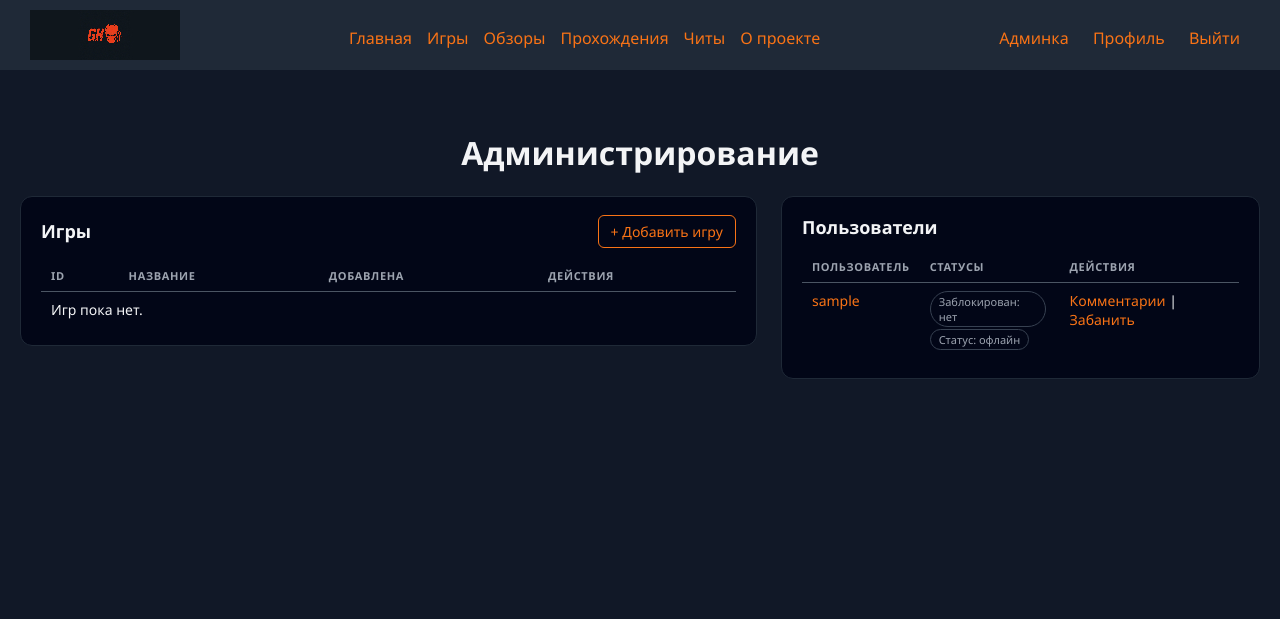
After one commit to DenisSychev95/GameHunt, a Django app: page /admin-panel/ in a window 1280 px wide. The commit adds this page. Shown: the top 619 px of the page. Run offline with Django 5.2, Linux system fonts and the light colour scheme; the visitor is signed in with stand-in values (Sample User, id 1); data comes from the database, SQL or seed files in the repository; data that the repository does not hold is empty; parts of the project's set-up code (start-up, migrations or seed data) failed here and were passed over.

Commit message:
10/12/25 Added Site Admin Panel

```diff
--- a/game_hunt/core/urls.py
+++ b/game_hunt/core/urls.py
@@ -6,5 +6,19 @@ urlpatterns = [
     path('about/', views.about, name='about'),
     path('contacts/', views.contacts, name='contacts'),
     path('privacy_policy/', views.privacy_policy, name='privacy_policy'),
-
+    # --- Админка на сайте --- #
+    # ------ url главной страницы админки
+    path('admin-panel/', views.admin_dashboard, name='admin_dashboard'),
+    # ------ url добавления игры
+    path('admin-panel/games/add/', views.admin_game_create, name='admin_game_create'),
+    # ------ url редактирования игры
+    path('admin-panel/games/<int:pk>/edit/', views.admin_game_edit, name='admin_game_edit'),
+    # ------ url удаления игры
+    path('admin-panel/games/<int:pk>/delete/', views.admin_game_delete, name='admin_game_delete'),
+    # ------ url комментариев пользователя игры
+    path('admin-panel/users/<int:user_id>/comments/',
+         views.admin_user_comments, name='admin_user_comments'),
+    # ------ url бан/разбан пользователя
+    path('admin-panel/users/<int:user_id>/toggle-ban/',
+         views.admin_toggle_ban, name='admin_toggle_ban'),
 ]
--- /dev/null
+++ b/game_hunt/core/utils.py
@@ -0,0 +1,5 @@
+
+# Вспомогательная функция для проверки доступа пользователя к админ-панели
+
+def staff_check(user):
+    return user.is_staff or user.is_superuser
--- a/game_hunt/core/views.py
+++ b/game_hunt/core/views.py
@@ -1,4 +1,10 @@
-from django.shortcuts import render
+from django.shortcuts import render, redirect, get_object_or_404
+from django.contrib.auth.models import User
+from django.contrib import messages
+from django.contrib.auth.decorators import user_passes_test
+from games.models import Game, GameComment
+from games.forms import GameAdminForm
+from .utils import staff_check
 
 
 def homepage(request):
@@ -15,3 +21,104 @@ def contacts(request):
 
 def privacy_policy(request):
     return render(request, 'core/privacy_policy.html')
+
+
+# Главная страница админ-панели
+@user_passes_test(staff_check)
+def admin_dashboard(request):
+    games = Game.objects.all().order_by('-created_at')
+    users = User.objects.all().select_related('profile').order_by('username')
+
+    context = {
+        'games': games,
+        'users': users,
+    }
+    return render(request, 'core/admin_dashboard.html', context)
+
+
+# Добавление игры
+@user_passes_test(staff_check)
+def admin_game_create(request):
+    if request.method == 'POST':
+        form = GameAdminForm(request.POST, request.FILES)
+        if form.is_valid():
+            game = form.save(commit=False)
+            game.views_count = 0  # первоначальное значение просмотров
+            game.save()
+            messages.success(request, 'Игра успешно добавлена.')
+            return redirect('admin_dashboard')
+    else:
+        form = GameAdminForm()
+
+    context = {
+        'form': form,
+        'title': 'Добавить игру'
+    }
+    return render(request, 'core/admin_game_form.html', context)
+
+
+# Редактирование игры
+@user_passes_test(staff_check)
+def admin_game_edit(request, pk):
+    game = get_object_or_404(Game, pk=pk)
+    old_views = game.views_count
+
+    if request.method == 'POST':
+        form = GameAdminForm(request.POST, request.FILES, instance=game)
+        if form.is_valid():
+            game = form.save(commit=False)
+            game.views_count = old_views  # возвращаем старое значение
+            game.save()
+            messages.success(request, 'Игра обновлена.')
+            return redirect('admin_dashboard')
+    else:
+        form = GameAdminForm(instance=game)
+    context = {
+        'form': form,
+        'title': f'Редактировать игру: {game.title}'
+    }
+    return render(request, 'core/admin_game_form.html', context)
+
+
+# Удаление игры
+@user_passes_test(staff_check)
+def admin_game_delete(request, pk):
+    game = get_object_or_404(Game, pk=pk)
+
+    if request.method == 'POST':
+        title = game.title
+        game.delete()
+        messages.success(request, f'Игра "{title}" удалена.')
+        return redirect('admin_dashboard')
+    context = {
+        'game': game,
+    }
+    # Можно сделать простое подтверждение
+    return render(request, 'core/admin_game_confirm_delete.html', context)
+
+
+# Комментарии пользователя игры
+@user_passes_test(staff_check)
+def admin_user_comments(request, user_id):
+    user = get_object_or_404(User, pk=user_id)
+    comments = GameComment.objects.filter(user=user).select_related('game').order_by('-created_at')
+
+    context = {
+        'user': user,
+        'comments': comments}
+    return render(request, 'core/admin_user_comments.html', context)
+
+
+# Бан/разбан пользователя
+@user_passes_test(staff_check)
+def admin_toggle_ban(request, user_id):
+    user = get_object_or_404(User, pk=user_id)
+
+    if request.method == 'POST':
+        user.is_active = not user.is_active
+        user.save()
+        if user.is_active:
+            messages.success(request, f'Пользователь {user.username} разблокирован.')
+        else:
+            messages.warning(request, f'Пользователь {user.username} заблокирован.')
+    return redirect('admin_dashboard')
--- a/game_hunt/games/views.py
+++ b/game_hunt/games/views.py
@@ -17,7 +17,7 @@ def game_list(request):
     platform = int(platform_id) if platform_id else None
 
     # ---------- Пагинация ----------
-    count = 1
+    count = 3
     # Возвращаем games(объект Page)- итерируемый объект по которому можно пройтись в цикле и получить игры и
     # кастомный диапазон пагинации
     # Не стоит дублировать код и писать page_games= games.object_list(тут уже page_games- массив игр)
--- /dev/null
+++ b/game_hunt/templates/core/admin_dashboard.html
@@ -0,0 +1,220 @@
+{% extends 'base.html' %}
+
+{% block title %}Админ-панель — GameHunt{% endblock %}
+
+{% block content %}
+
+<style>
+    .admin-layout {
+        display: grid;
+        grid-template-columns: minmax(0, 2fr) minmax(0, 1.3fr);
+        gap: 24px;
+        align-items: flex-start;
+        margin-bottom: 32px;
+    }
+
+    .admin-card {
+        background: #020617;          /* тёмный фон карточки */
+        border-radius: 12px;
+        border: 1px solid #1f2937;
+        padding: 18px 20px;
+    }
+
+    .admin-card-header {
+        display: flex;
+        justify-content: space-between;
+        align-items: center;
+        margin-bottom: 12px;
+    }
+
+    .admin-card-title {
+        margin: 0;
+        font-size: 18px;
+    }
+
+    .admin-add-btn {
+        padding: 6px 12px;
+        border-radius: 6px;
+        border: 1px solid #f97316;
+        text-decoration: none;
+        font-size: 14px;
+        white-space: nowrap;
+    }
+
+    .admin-table {
+        width: 100%;
+        border-collapse: collapse;
+        font-size: 14px;
+    }
+
+    .admin-table thead th {
+        text-align: left;
+        padding: 8px 10px;
+        border-bottom: 1px solid #4b5563;
+        font-size: 11px;
+        text-transform: uppercase;
+        letter-spacing: 0.06em;
+        color: #9ca3af;
+    }
+
+    .admin-table tbody td {
+        padding: 8px 10px;
+        border-bottom: 1px solid #1f2937;
+        vertical-align: top;
+    }
+
+    .admin-table tbody tr:last-child td {
+        border-bottom: none;
+    }
+
+    .admin-tag {
+        display: inline-block;
+        padding: 2px 8px;
+        border-radius: 999px;
+        font-size: 11px;
+        border: 1px solid #374151;
+        margin-right: 4px;
+        margin-bottom: 2px;
+    }
+
+    .admin-tag--danger {
+        border-color: #ef4444;
+        color: #fecaca;
+    }
+
+    .admin-tag--muted {
+        color: #9ca3af;
+    }
+
+    .admin-inline-form {
+        display: inline;
+        margin: 0;
+        padding: 0;
+    }
+
+    .admin-inline-button {
+        background: none;
+        border: none;
+        padding: 0;
+        font: inherit;
+        cursor: pointer;
+    }
+
+    .admin-inline-button--danger {
+        color: #ef4444;
+    }
+
+    .admin-inline-button--warning {
+        color: #f97316;
+    }
+</style>
+
+<h1 style="text-align:center;">Администрирование</h1>
+
+<div class="admin-layout">
+
+    <!-- КАРТОЧКА: ИГРЫ -->
+    <section class="admin-card">
+        <div class="admin-card-header">
+            <h2 class="admin-card-title">Игры</h2>
+            <a href="{% url 'admin_game_create' %}" class="admin-add-btn">
+                + Добавить игру
+            </a>
+        </div>
+
+        <table class="admin-table">
+            <thead>
+            <tr>
+                <th>ID</th>
+                <th>Название</th>
+                <th>Добавлена</th>
+                <th>Действия</th>
+            </tr>
+            </thead>
+            <tbody>
+            {% for game in games %}
+                <tr>
+                    <td>{{ game.id }}</td>
+                    <td>
+                        <a href="{% url 'game_detail' game.slug %}" target="_blank">
+                            {{ game.title }}
+                        </a>
+                    </td>
+                    <td>{{ game.created_at|date:'d.m.Y H:i' }}</td>
+                    <td>
+                        <a href="{% url 'admin_game_edit' game.id %}">Редактировать</a>
+                        |
+                        <a href="{% url 'admin_game_delete' game.id %}"
+   style="color: #ef4444;">
+    Удалить
+</a>
+                    </td>
+                </tr>
+            {% empty %}
+                <tr>
+                    <td colspan="4">Игр пока нет.</td>
+                </tr>
+            {% endfor %}
+            </tbody></table>
+    </section>
+
+    <!-- КАРТОЧКА: ПОЛЬЗОВАТЕЛИ -->
+    <section class="admin-card">
+        <div class="admin-card-header">
+            <h2 class="admin-card-title">Пользователи</h2>
+        </div>
+
+        <table class="admin-table">
+            <thead>
+            <tr>
+                <th>Пользователь</th>
+                <th>Статусы</th>
+                <th>Действия</th>
+            </tr>
+            </thead>
+            <tbody>
+            {% for u in users %}
+                <tr>
+                    <td><a href="{% url 'profile-view' u.id %}">{{u.username}}</a></td>
+                    <td>
+                        <!-- ЗАБЛОКИРОВАН -->
+                        <span class="admin-tag {% if not u.is_active %}admin-tag--danger{% else %}admin-tag--muted{% endif %}">
+                            Заблокирован:
+                            {% if not u.is_active %}да{% else %}нет{% endif %}
+                        </span>
+                        <br>
+                        <!-- ОНЛАЙН / ОФФЛАЙН -->
+                        <span class="admin-tag admin-tag--muted">
+                            Статус:
+                            {% if u.profile.is_online %}
+                                онлайн
+                            {% else %}
+                                офлайн
+                            {% endif %}
+                        </span>
+                    </td>
+                    <td>
+                        <a href="{% url 'admin_user_comments' u.id %}">Комментарии</a>
+                        |
+                        <form action="{% url 'admin_toggle_ban' u.id %}"
+                              method="post"
+                              class="admin-inline-form">
+                            {% csrf_token %}
+                            <button type="submit"
+                                    class="admin-inline-button admin-inline-button--warning">
+                                {% if u.is_active %}Забанить{% else %}Разбанить{% endif %}
+                            </button>
+                        </form>
+                    </td>
+                </tr>
+            {% empty %}
+                <tr>
+                    <td colspan="3">Пользователей нет.</td>
+                </tr>
+            {% endfor %}
+            </tbody>
+        </table>
+    </section>
+
+</div>
+{% endblock %}
--- a/game_hunt/templates/navbar.html
+++ b/game_hunt/templates/navbar.html
@@ -27,6 +27,9 @@
 
 <div class="auth">
     {% if user.is_authenticated %}
+        {% if user.is_staff or user.is_superuser %}
+            <a href="{% url 'admin_dashboard' %}" style="margin: 0 10px;">Админка</a>
+        {% endif %}
         <a href="{% url 'profile' %}" style="margin: 0 10px;">Профиль</a>
         <a href="{% url 'account_logout' %}" style="margin: 0 10px;">Выйти</a>
     {% else %}
```
Also changed, not shown: game_hunt/games/forms.py (+9 -1 lines), game_hunt/templates/core/admin_game_confirm_delete.html (added, +16 -0 lines), game_hunt/templates/core/admin_game_form.html (added, +145 -0 lines), game_hunt/templates/core/admin_user_comments.html (added, +168 -0 lines).
